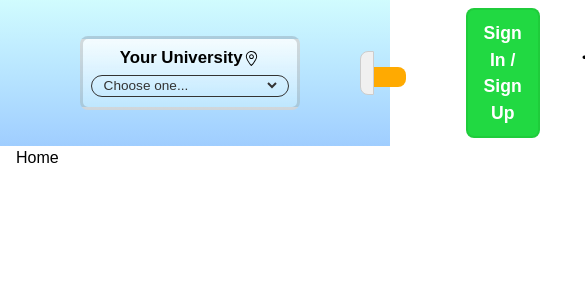
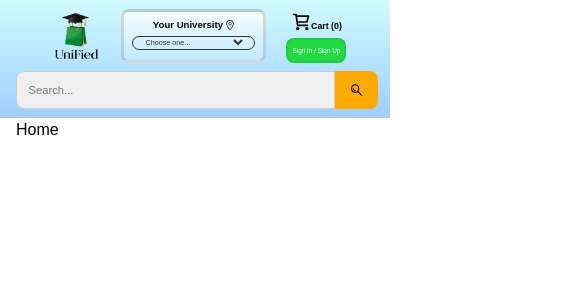
Before and after one commit to ajamidar/UniFied, a React (Vite) app in the folder frontend/: page / in a window 390 px wide. Shown: the top 300 px of the page, 585 px wide, since content can reach past the window. Built offline with nearby package versions, Linux system fonts and the light colour scheme.

Commit message:
navBar mobile friendly styling

```diff
--- a/frontend/src/components/NavBar.jsx
+++ b/frontend/src/components/NavBar.jsx
@@ -13,20 +13,23 @@ const NavBar = () => {
 
   const num=0; // Placeholder for cart item count, replace with actual logic
 
+  //console.log("Selected University:", selectedUni);
+
   return (
     <>
         <div className='navbar-box'>
-            <div className='scale-up flex flex-row justify-center items-center sm:hidden md:hidden lg:flex ml-1'>
+            <div className='scale-up flex flex-row justify-center items-center sm:hidden md:hidden max-sm:hidden lg:flex ml-2'>
               <NavLink to='/'>
                 <img src={assets.logo} width={90} height={100}></img>
               </NavLink>
             </div>
-            <div className='scale-up border-3 border-[#4242422f] flex flex-col gap-1 items-center justify-center px-2 py-1.5 rounded-lg bg-gradient-to-b from-[#ffffffd1] to-[#c3eaffc4]'>
+            <div className='scale-up border-3 border-[#4242422f] flex flex-col gap-1 items-center justify-center px-2 py-1.5 rounded-lg bg-gradient-to-b from-[#ffffffd1] to-[#c3eaffc4]
+                            max-sm:px-4 max-sm:py-0.5  max-sm:order-3 max-sm:gap-0 max-sm:hidden'>
               <div className='font-bold text-[1.05rem] flex flex-row gap-0.5 items-center justify-center'>
-                <p>Your University</p>
-                <img src='/location.svg' width={15} height={15} className=''></img>
+                <p className='max-sm:text-[0.7rem]'>Your University</p>
+                <img src='/location.svg' width={15} height={15} className='size-[15px] max-sm:size-[10px]'></img>
               </div>
-              <div className='location-dropdown border-1 border-[#333333] rounded-2xl mb-1 text-[0.85rem] text-[#333333] px-2'>
+              <div className='location-dropdown border-1 border-[#333333] rounded-2xl mb-1 text-[0.85rem] max-sm:text-[0.5rem] text-[#333333] px-2'>
                 <select name="location" id="location" value={selectedUni} onChange={e => setSelectedUni(e.target.value)} className='cursor-pointer'>
                     <option value="" disabled>
                       Choose one...
@@ -37,26 +40,55 @@ const NavBar = () => {
                 </select>
               </div>
             </div>
-            <div className='searchbar w-3/8 flex flex-row items-center justify-between  rounded-lg '>
-              <input type='text' placeholder='Search...' value={searchValue} onChange={e => setSearchValue(e.target.value)} className='w-full h-full pl-3 py-3 rounded-tl-lg rounded-bl-lg bg-[#f0f0f0] border border-[#ccc]' />
+            <div className='searchbar w-3/8 flex flex-row items-center justify-between  rounded-lg
+                            max-sm:w-full  max-sm:order-2'>
+              <input type='text' placeholder='Search...' value={searchValue} onChange={e => setSearchValue(e.target.value)} className='w-full h-1/4 pl-3 py-3 rounded-tl-lg rounded-bl-lg bg-[#f0f0f0] border border-[#ccc] max-sm:text-[0.7rem]' />
               <NavLink to="/collection">
                 <button type='button' onClick={handleSearch} className=' px-4 py-2.5 rounded-tr-lg cursor-pointer rounded-br-lg bg-[#ffaa01] text-white hover:bg-[#ed9a26] transition '>
-                  <img src='/search.svg' width={30} height={30} alt='Search' />
+                  <img src='/search.svg' width={30} height={30} alt='Search' className='max-sm:size-[17.5px]'/>
                 </button>
               </NavLink>
             </div>
-            <div className='sign-in/account'>
+            <div className='flex flex-row items-center justify-center gap-15
+                            max-sm:gap-5 max-sm:order-1'>
+              <div className='scale-up flex flex-row justify-center items-center min-sm:hidden ml-1 max-sm:order-1'>
+                <NavLink to='/'>
+                  <img src={assets.logo} width={90} height={100} className='size-[50px]'></img>
+                </NavLink>
+              </div>
+              <div className='flex flex-row items-center justify-center gap-15 max-sm:flex-col max-sm:gap-0 max-sm:order-3'>
+                <div className='sign-in/account order-2 max-sm:order-2 '>
                   <NavLink to='/login'>
-                <button className='px-4 py-2.5 text-[1.1rem] rounded-lg bg-[#21d942] text-white font-bold hover:bg-[#00b50c] border-2 border-[#1a65011c] transition cursor-pointer'>
+                    <button className='px-4 py-2.5 text-[1.1rem] rounded-lg bg-[#21d942] text-white font-bold hover:bg-[#00b50c] border-2 border-[#1a65011c] transition cursor-pointer
+                                      max-sm:text-[0.4rem] max-sm:px-1 max-sm:py-1.5 max-sm:font-medium'>
                       Sign In / Sign Up
                     </button>
                   </NavLink>
                 </div>
-            <div className='cart scale-up'>
-              <NavLink to='/cart' className='flex flex-row items-center justify-center gap-1'>
-                  <img src='/cart.svg' width={45} height={45} alt='Basket' />
-                  <p className='text-[1.2rem] font-bold pt-3'>Cart ({num})</p>
+                <div className='cart scale-up order-2 max-sm:order-1'>
+                  <NavLink to='/cart' className='flex flex-row items-center justify-center gap-1 max-sm:gap-0'>
+                      <img src='/cart.svg' width={45} height={45} alt='Basket' className='max-sm:size-[20px]'/>
+                      <p className='text-[1.2rem] font-bold pt-3 max-sm:text-[0.55rem] max-sm:pb-0.5'>Cart ({num})</p>
                   </NavLink>
+                </div>
+              </div>
+              <div className='scale-up border-3 border-[#4242422f] flex flex-col gap-1 items-center justify-center px-2 py-1.5 rounded-lg bg-gradient-to-b from-[#ffffffd1] to-[#c3eaffc4]
+                            max-sm:px-2 max-sm:py-1.5  max-sm:order-2 max-sm:gap-1 min-sm:hidden'>
+                <div className='font-bold text-[1.05rem] flex flex-row gap-0.5 items-center justify-center'>
+                  <p className='max-sm:text-[0.6rem]'>Your University</p>
+                  <img src='/location.svg' width={15} height={15} className='size-[15px] max-sm:size-[10px]'></img>
+                </div>
+                <div className='location-dropdown max-sm:order-3 border-1 border-[#333333] rounded-2xl mb-1 text-[0.85rem] max-sm:text-[0.45rem] text-[#333333] px-2'>
+                  <select name="location" id="location" value={selectedUni} onChange={e => setSelectedUni(e.target.value)} className='cursor-pointer'>
+                      <option value="" disabled>
+                        Choose one...
+                      </option>
+                      {tempUniData.map((uni, index) => (
+                        <option key={index} value={uni?.uniName}>{uni?.uniName}</option>
+                      ))}
+                  </select>
+                </div>
+              </div>
             </div>
         </div>
     </>
--- a/frontend/src/index.css
+++ b/frontend/src/index.css
@@ -6,7 +6,7 @@
 }
 
 .navbar-box{
-    @apply pr-[3vw] py-[1vh] pl-[4vw] flex flex-row bg-gradient-to-b from-[#b1f9fd98] to-[#429dfe81] w-full h-1/12 items-center gap-15;
+    @apply pr-[3vw] py-[1vh] pl-[4vw] flex max-sm:flex-col max-sm:gap-2 md:flex-col lg:flex-row bg-gradient-to-b from-[#b1f9fd98] to-[#429dfe81] w-full h-1/12 items-center gap-15;
 }
 
 .scale-up{
```
Lines whose indentation alone changed are shown as unchanged.
